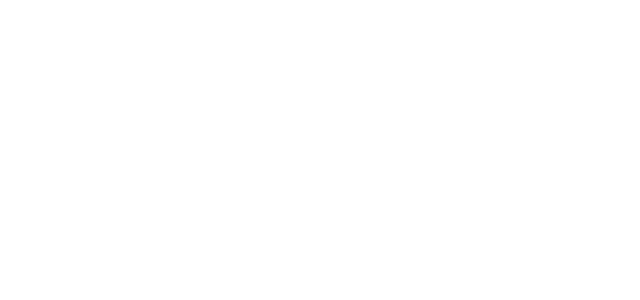
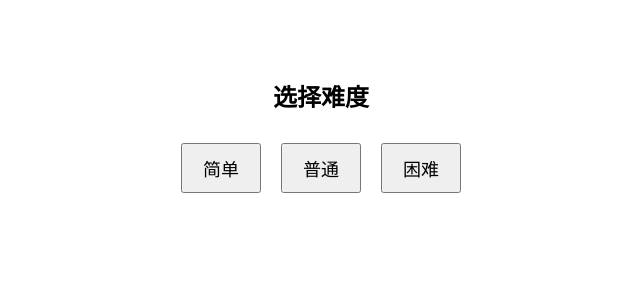
Before and after one commit to xgwsgdhs/SkyCity, a Vue app: page /level in a window 1280 px wide. Shown: the top 300 px of the page, without its empty margins (319-959 px from the left). Built offline with nearby package versions, Linux system fonts and the light colour scheme.

Commit message:
搭建难度选择页面

```diff
--- a/src/pages/LevelSelectionPage.vue
+++ b/src/pages/LevelSelectionPage.vue
@@ -1,11 +1,42 @@
-<script setup>
+<template>
+  <div class="level-selection-page">
+    <h2>选择难度</h2>
+    <div class="buttons">
+      <button @click="selectLevel('easy')">简单</button>
+      <button @click="selectLevel('normal')">普通</button>
+      <button @click="selectLevel('hard')">困难</button>
+    </div>
+  </div>
+</template>
 
+<script>
+import { useRouter } from 'vue-router'
+
+export default {
+  setup() {
+    const router = useRouter()
+
+    const selectLevel = (level) => {
+      console.log('选择的难度：', level)
+      localStorage.setItem('level', level)
+      // 未来跳转到游戏页面
+      // router.push('/game')
+    }
+
+    return { selectLevel }
+  }
+}
 </script>
 
-<template>
+<style scoped>
+.level-selection-page {
+  text-align: center;
+  padding: 50px;
+}
 
-</template>
-
-<style scoped>
-
+.buttons button {
+  margin: 10px;
+  padding: 10px 20px;
+  font-size: 18px;
+}
 </style>
--- a/src/pages/MainPage.vue
+++ b/src/pages/MainPage.vue
@@ -22,11 +22,13 @@
 
 <script>
 import { ref } from 'vue'
+import { useRouter } from 'vue-router'
 
 export default {
   setup() {
     const showModal = ref(false)
     const nickname = ref('')
+    const router = useRouter()
 
     const closeModal = () => {
       showModal.value = false
@@ -35,8 +37,10 @@
     const confirmNickname = () => {
       if (nickname.value.trim()) {
         console.log('昵称确认：', nickname.value)
-        // 后面加跳转逻辑
-        showModal.value = false
+        // 存储昵称
+        localStorage.setItem('nickname', nickname.value)
+        // 跳转到关卡选择页面
+        router.push('/level')
       }
     }
 
```
